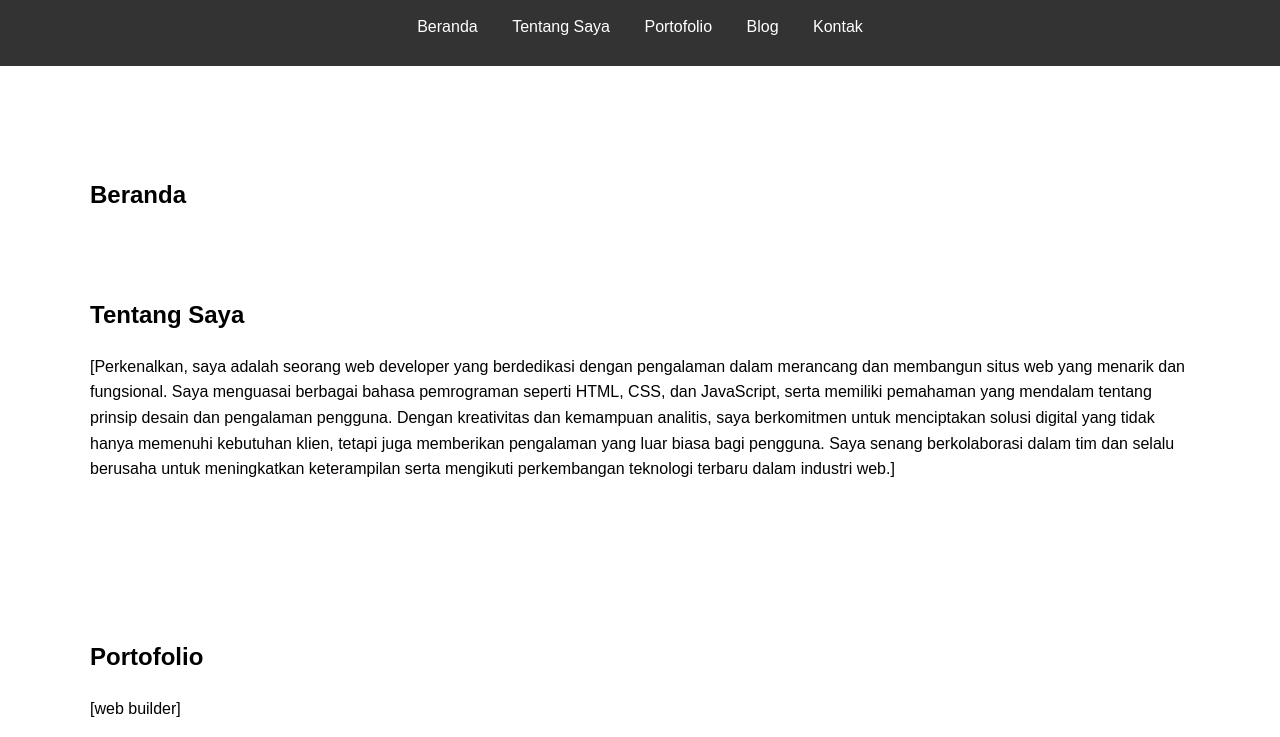
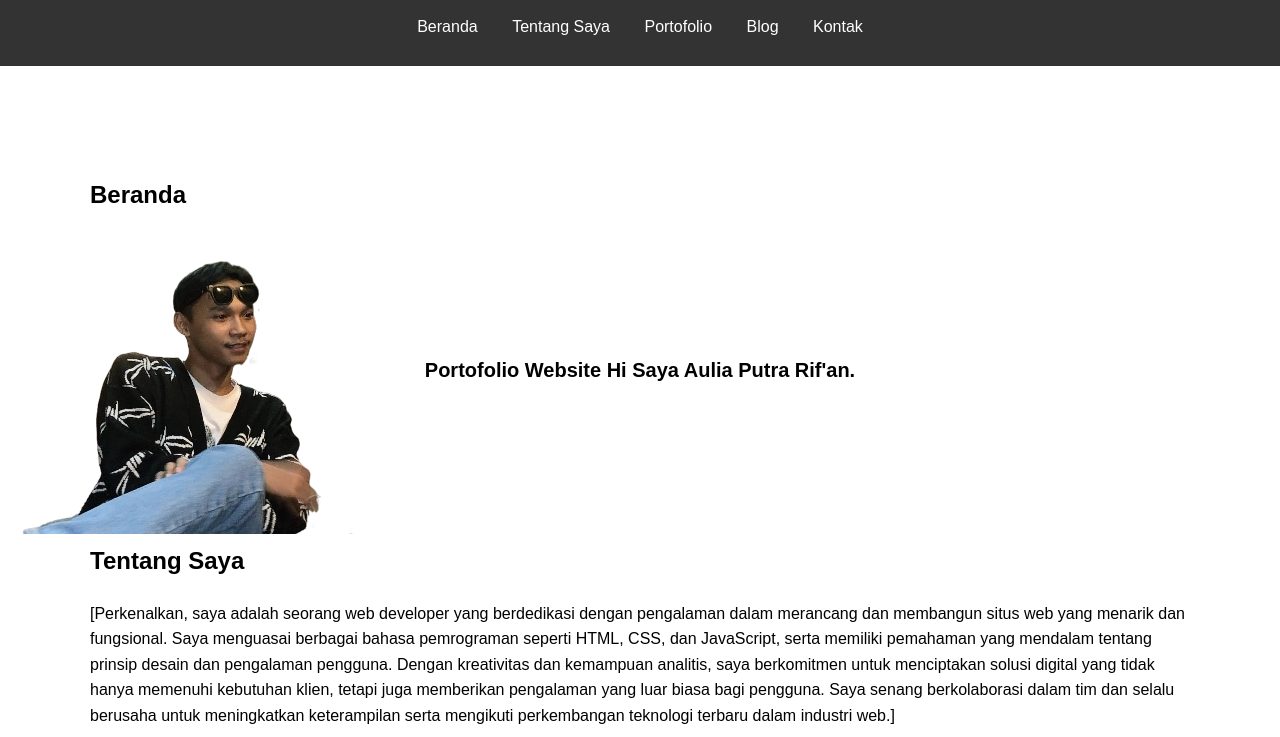
Before and after one commit to rifan111/porto, a plain HTML site: page index.html in a window 1280 px wide. Shown: the part 90-827 px from the top of the page. Drawn offline with Linux system fonts and the light colour scheme; a script that the page names is missing.

Commit message:
Update index.html

```diff
--- a/index.html
+++ b/index.html
@@ -22,7 +22,7 @@
 
     <section id="home">
         <h2>Beranda</h2>
-        <img src="img/27eb259a-f727-468b-8608-a3cb1252830a_removalai_preview.png" alt="" class="home-image">
+        <img src="27eb259a-f727-468b-8608-a3cb1252830a_removalai_preview.png" alt="" class="home-image">
         <h1> Portofolio Website Hi Saya Aulia Putra Rif'an.</h1>
 
     </section>
```
